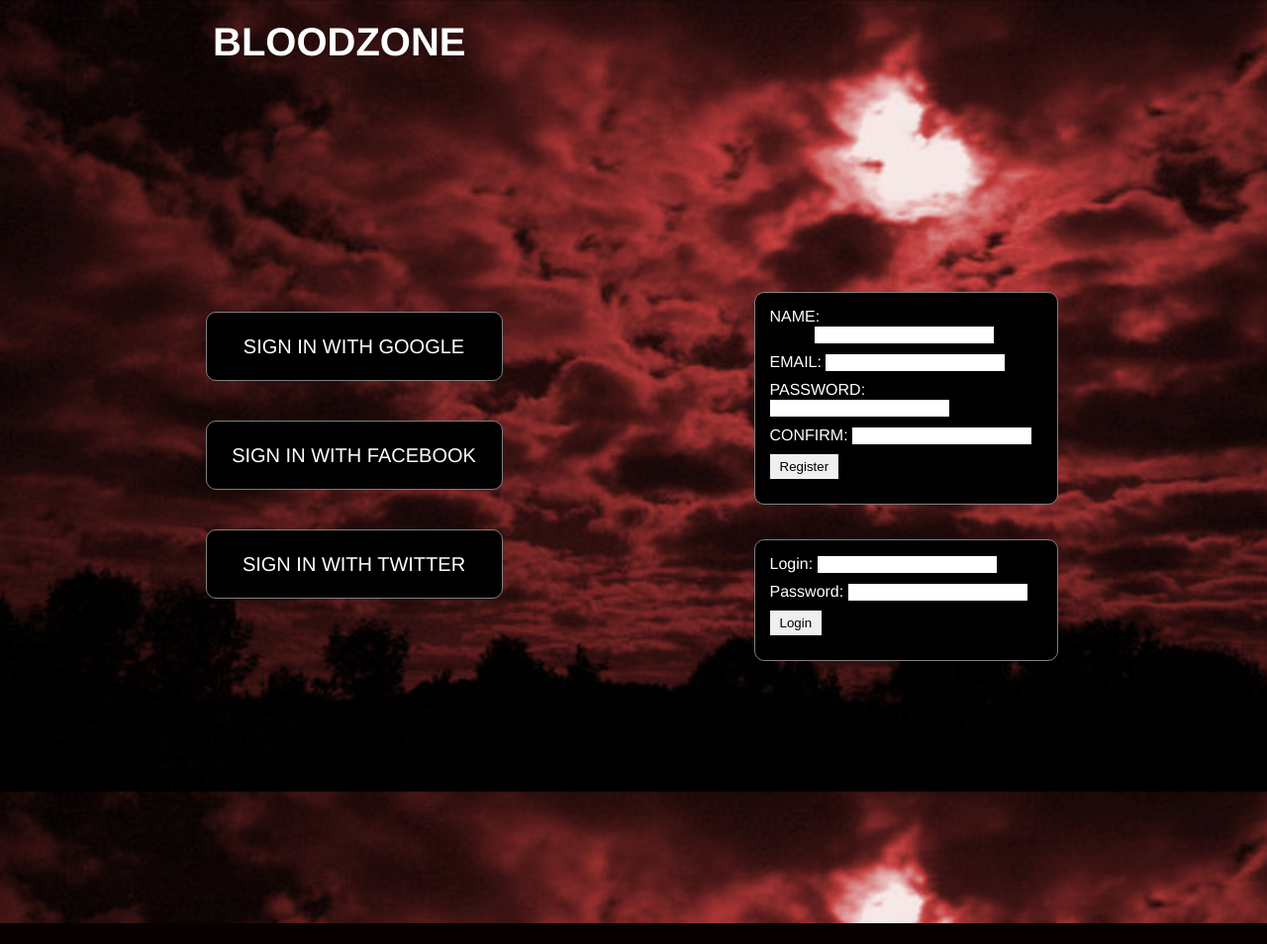
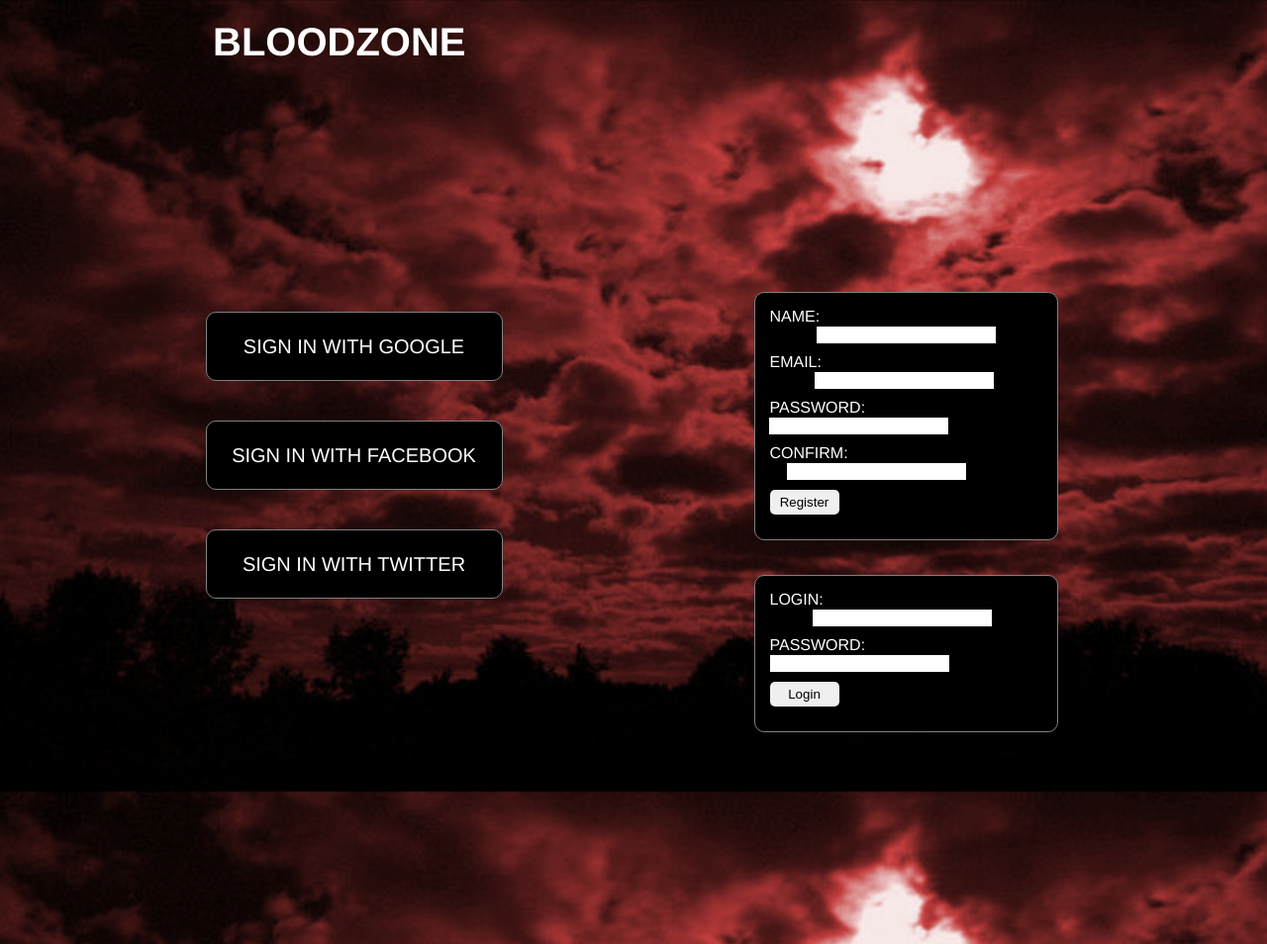
Before and after one commit to erikasland/bloodzone, a Django app: page / in a window 1280 px wide. Shown: the top 954 px of the page at 99% size. Before the commit the page ends 933 px from the top, so only its background shows below. Run offline with Django 3.2, Linux system fonts and the light colour scheme.

Commit message:
second commit finished css

```diff
--- a/thankskilling/apps/myauth/static/myauth/style.css
+++ b/thankskilling/apps/myauth/static/myauth/style.css
@@ -41,6 +41,8 @@ input{
 
 .reglog{
     padding: 5px 10px;
+    width: 70px;
+    border-radius: 5px;
 }
 
 section{
@@ -71,5 +73,25 @@ button{
 }
 
 #one{
+    margin-left: 47px;
+}
+
+#two{
     margin-left: 45px;
 }
+
+#three{
+    margin-left: -1px;
+}
+
+#four{
+    margin-left: 17px;
+}
+
+#five{
+    margin-left: 43px;
+}
+
+#six{
+    margin-right: 3.5px;
+}
--- a/thankskilling/apps/myauth/templates/myauth/index.html
+++ b/thankskilling/apps/myauth/templates/myauth/index.html
@@ -23,8 +23,8 @@
                 <input class='reglog' type='submit' value='Register'>
             </form>
             <form action='' method='post'>
-                <label>Login: <input id='five' type='text' name='email'></label><br>
-                <label>Password: <input id='six' type='text' name='password'></label><br>
+                <label>LOGIN: <input id='five' type='text' name='email'></label><br>
+                <label>PASSWORD: <input id='six' type='text' name='password'></label><br>
                 <input class='reglog' type='submit' value='Login'>
             </form>
         </div>
```
